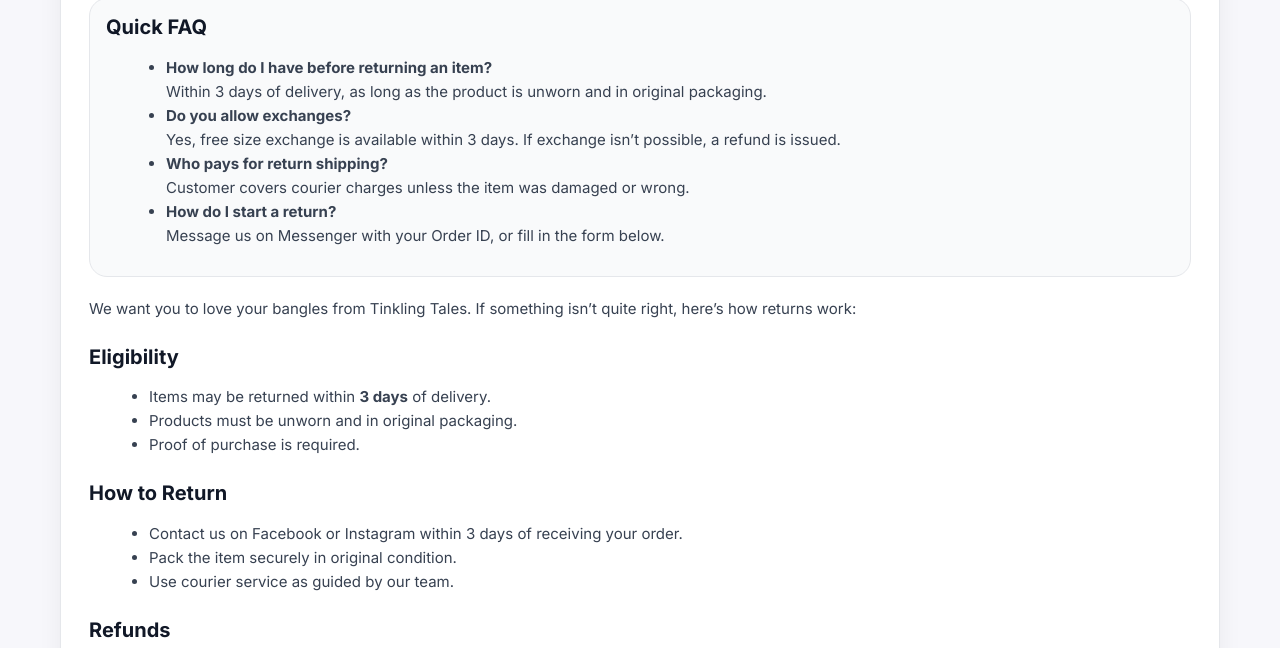
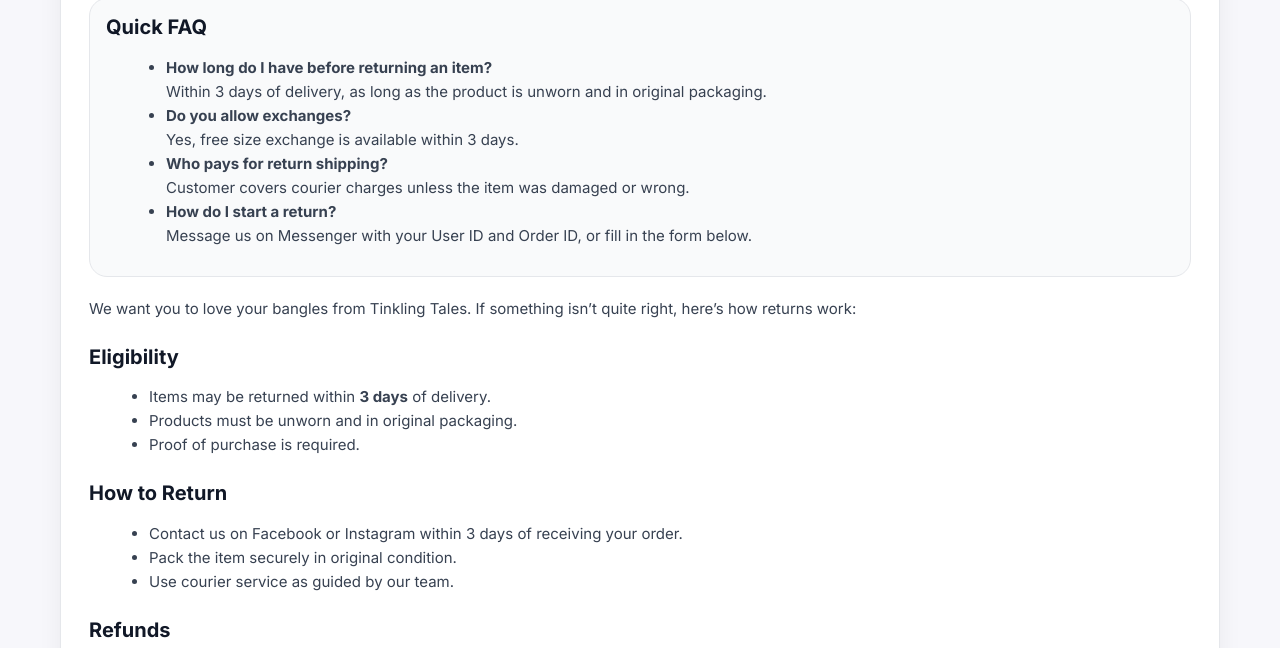
Before and after one commit to 0xshahriar/tinklingtales, a plain HTML site: page return-policy.html in a window 1280 px wide. Shown: the part 152-800 px from the top of the page. Drawn offline with Linux system fonts and the light colour scheme.

Commit message:
update return-policy.html

```diff
--- a/return-policy.html
+++ b/return-policy.html
@@ -234,7 +234,6 @@
                         <li>
                             <strong>Do you allow exchanges?</strong><br />
                             Yes, free size exchange is available within 3 days.
-                            If exchange isn’t possible, a refund is issued.
                         </li>
                         <li>
                             <strong>Who pays for return shipping?</strong><br />
@@ -245,7 +244,7 @@
                             <strong>How do I start a return?</strong><br />
                             Message us on
                             <a href="https://m.me/tinklingtales">Messenger</a>
-                            with your Order ID, or fill in the form below.
+                            with your User ID and Order ID, or fill in the form below.
                         </li>
                     </ul>
                 </div>
```
